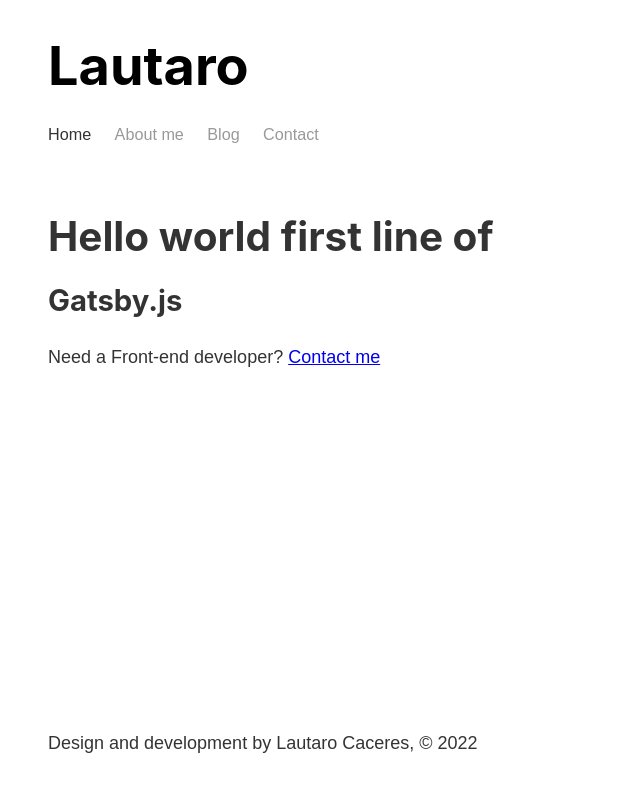
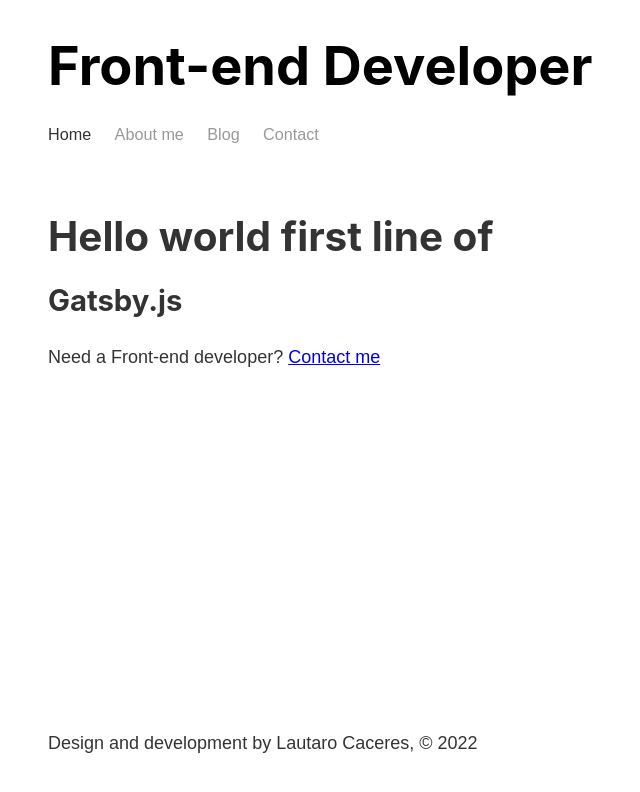
Before and after one commit to 0LMC0/Gatsby-project-site, a Gatsby site: page / in a window 1280 px wide. Shown: the whole page, without its empty margins (235-875 px from the left). Built offline with nearby package versions, Linux system fonts and the light colour scheme; Gatsby itself is replaced by a stand-in of ours.

Commit message:
Added the graphql conections for the title and the footer

```diff
--- a/src/components/footer.js
+++ b/src/components/footer.js
@@ -1,9 +1,20 @@
+// basics and utilities import
 import React from 'react'
+import { graphql, useStaticQuery } from 'gatsby'
 
 const Footer = () => {
+const data = useStaticQuery(graphql`
+  query{
+    site{
+      siteMetadata{
+        author
+      }
+    }
+  }
+`)
   return (
     <footer>
-        <p>Design and development by Lautaro Caceres, © 2022</p>
+        <p>Design and development by {data.site.siteMetadata.author}, © 2022</p>
     </footer>
   )
 }
--- a/src/components/header.js
+++ b/src/components/header.js
@@ -7,11 +7,23 @@ import * as headerStyles from './stylesComponents/header.module.scss'
 const Header = () => {
 
 
+//request to the GraphQL to bring all the data from the site
+const data = useStaticQuery(graphql`
+  query{
+    site{
+      siteMetadata{
+        title
+      }
+    }
+
+  }
+`)
+
   return (
     <header className={headerStyles.header}>
         <h4>
           <Link className={headerStyles.title} to="/">
-            Lautaro
+            {data.site.siteMetadata.title}
           </Link>
         </h4>
         <nav>
```
